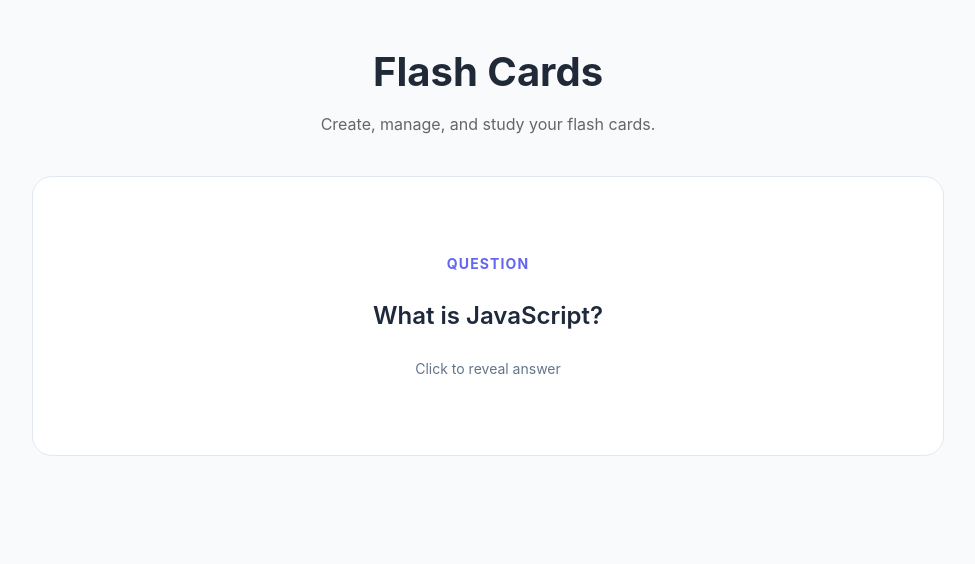
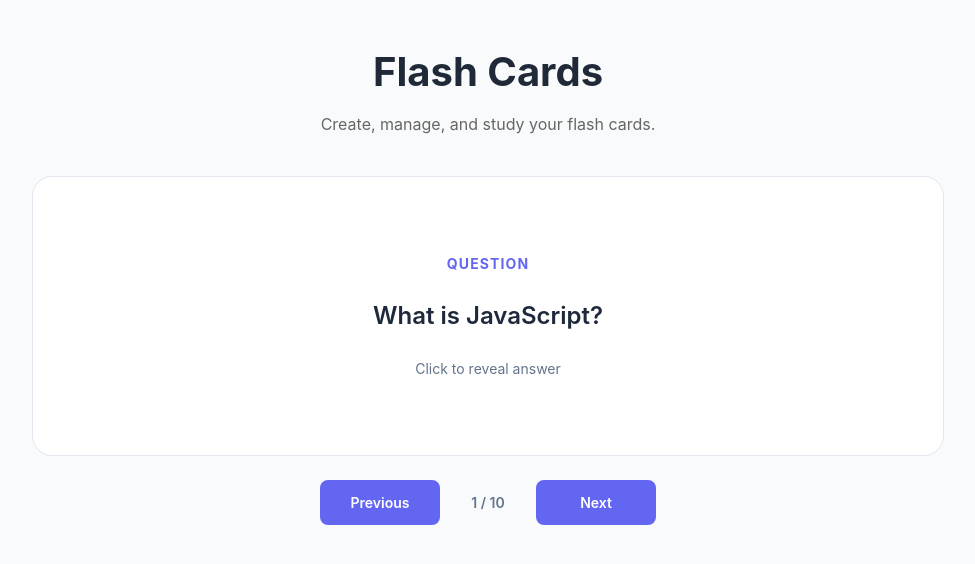
Before and after one commit to mykytapilec/flash-cards, a React (Vite) app: page / in a window 1280 px wide. Shown: the top 564 px of the page, without its empty margins (152-1127 px from the left). Built offline with nearby package versions, Linux system fonts and the light colour scheme.

Commit message:
feat: add flashcard navigation

```diff
--- a/src/App.css
+++ b/src/App.css
@@ -22,5 +22,45 @@
 }
 
 .app__content {
+  display: flex;
+  flex-direction: column;
+  gap: 24px;
   width: 100%;
 }
+
+.app__navigation {
+  display: flex;
+  align-items: center;
+  justify-content: center;
+  gap: 24px;
+}
+
+.app__navigation-button {
+  min-width: 120px;
+  padding: 12px 20px;
+  border: none;
+  border-radius: 8px;
+  background-color: #6366f1;
+  color: #fff;
+  font-size: 0.875rem;
+  font-weight: 600;
+  cursor: pointer;
+  transition: background-color 0.2s ease;
+}
+
+.app__navigation-button:hover {
+  background-color: #4f46e5;
+}
+
+.app__navigation-button:focus-visible {
+  outline: 3px solid #a5b4fc;
+  outline-offset: 3px;
+}
+
+.app__counter {
+  min-width: 48px;
+  color: #64748b;
+  font-size: 0.875rem;
+  font-weight: 600;
+  text-align: center;
+}
--- a/src/App.tsx
+++ b/src/App.tsx
@@ -1,8 +1,25 @@
+import { useState } from 'react';
 import Flashcard from './components/Flashcard';
 import { flashcards } from './data/flashcards';
 import './App.css';
 
 function App() {
+  const [currentIndex, setCurrentIndex] = useState(0);
+
+  const currentFlashcard = flashcards[currentIndex];
+
+  const handlePrevious = () => {
+    setCurrentIndex((previousIndex) =>
+      previousIndex === 0 ? flashcards.length - 1 : previousIndex - 1,
+    );
+  };
+
+  const handleNext = () => {
+    setCurrentIndex((previousIndex) =>
+      previousIndex === flashcards.length - 1 ? 0 : previousIndex + 1,
+    );
+  };
+
   return (
     <main className="app">
       <header className="app__header">
@@ -13,7 +30,29 @@ function App() {
       </header>
 
       <section className="app__content">
-        <Flashcard flashcard={flashcards[0]} />
+        <Flashcard key={currentFlashcard.id} flashcard={currentFlashcard} />
+
+        <div className="app__navigation">
+          <button
+            className="app__navigation-button"
+            onClick={handlePrevious}
+            type="button"
+          >
+            Previous
+          </button>
+
+          <span className="app__counter">
+            {currentIndex + 1} / {flashcards.length}
+          </span>
+
+          <button
+            className="app__navigation-button"
+            onClick={handleNext}
+            type="button"
+          >
+            Next
+          </button>
+        </div>
       </section>
     </main>
   );
```
